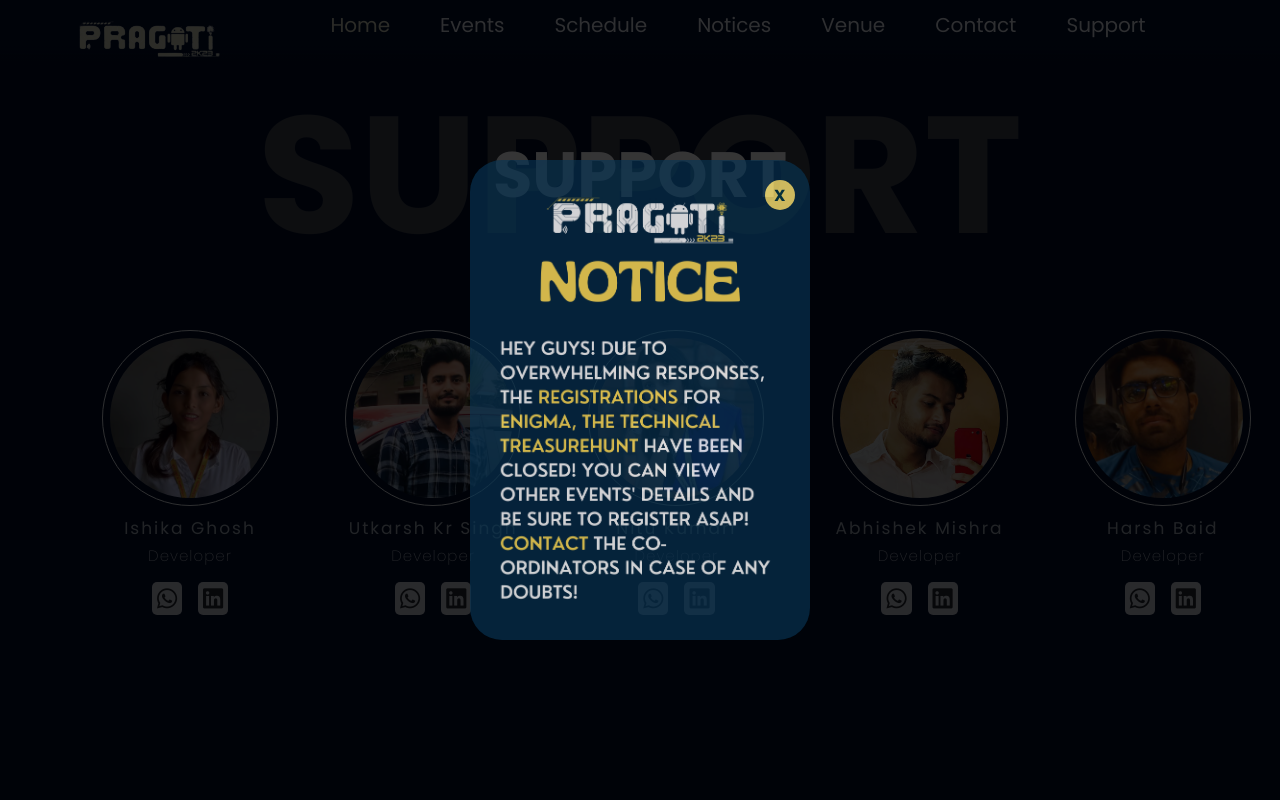
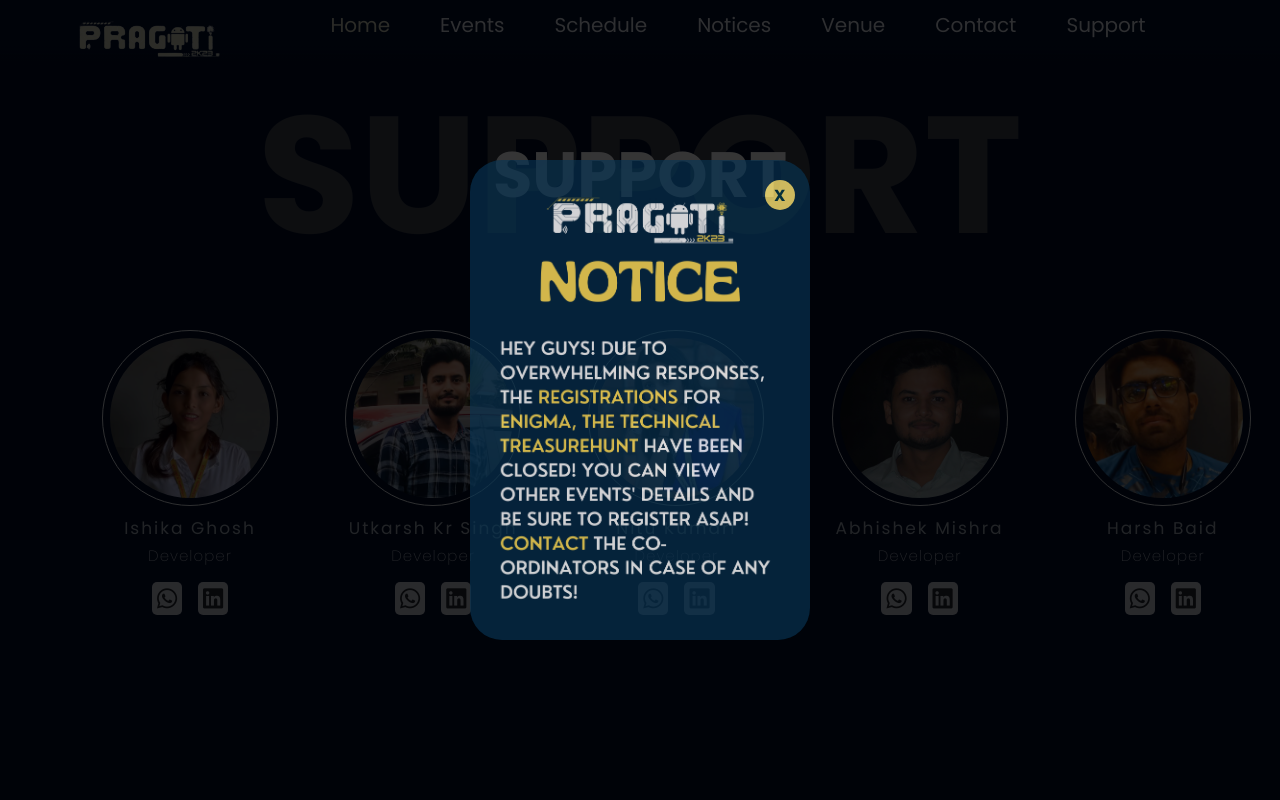
Before and after one commit to am-here/PRAGATI, a React (Create React App) app: page /support in a window 1280 px wide. Shown: the top 800 px of the page. Built offline with nearby package versions, Linux system fonts and the light colour scheme; a web font is replaced by a local one.

Commit message:
abhishek modified

```diff
--- a/src/components/Teachers/Tech_Support.js
+++ b/src/components/Teachers/Tech_Support.js
@@ -28,7 +28,7 @@ const tech_contact_data = [
     name: "Abhishek Mishra",
     bio: "Developer",
     linkedin: "https://www.linkedin.com/in/abhishek-mishra-b4a275202/",
-    image: "abhishek.jpg",
+    image: "abhishek.jpeg",
     phone: 8887850034,
   },
   {
```
Also changed, not shown: src/resources/abhishek.jpeg (added), src/resources/abhishek.jpg (deleted).
